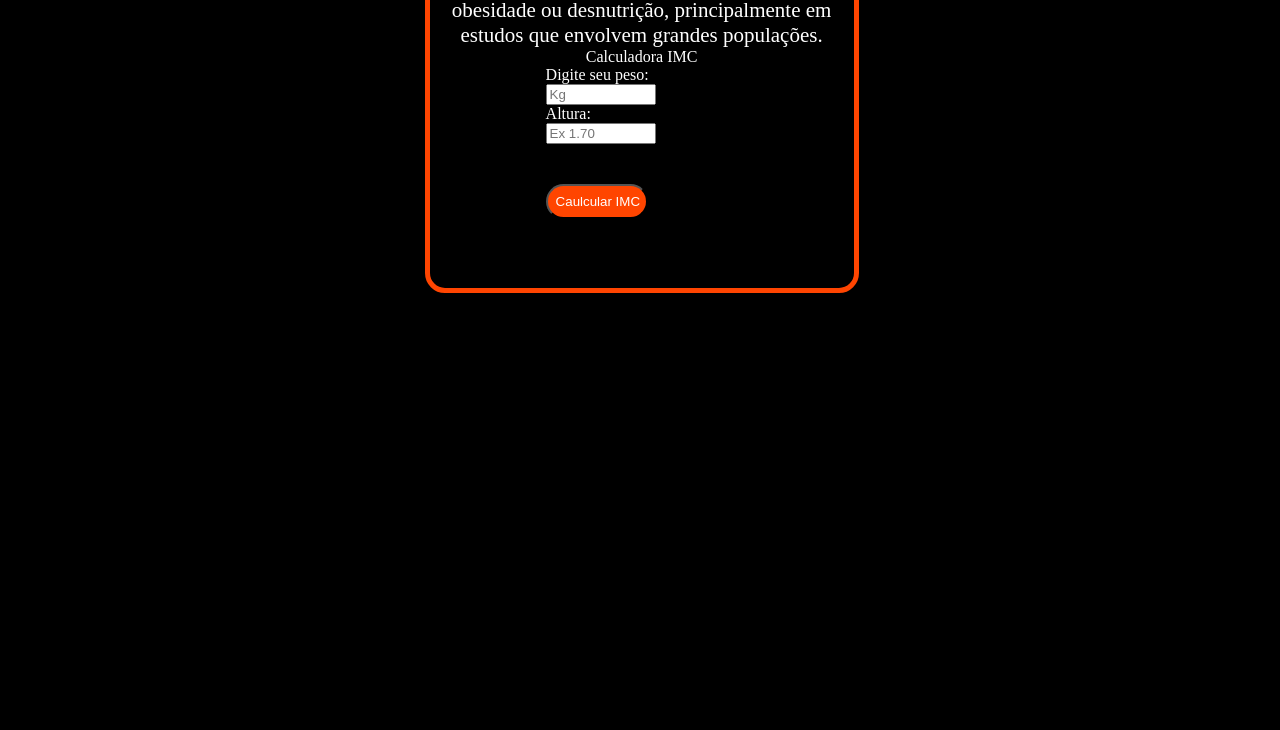
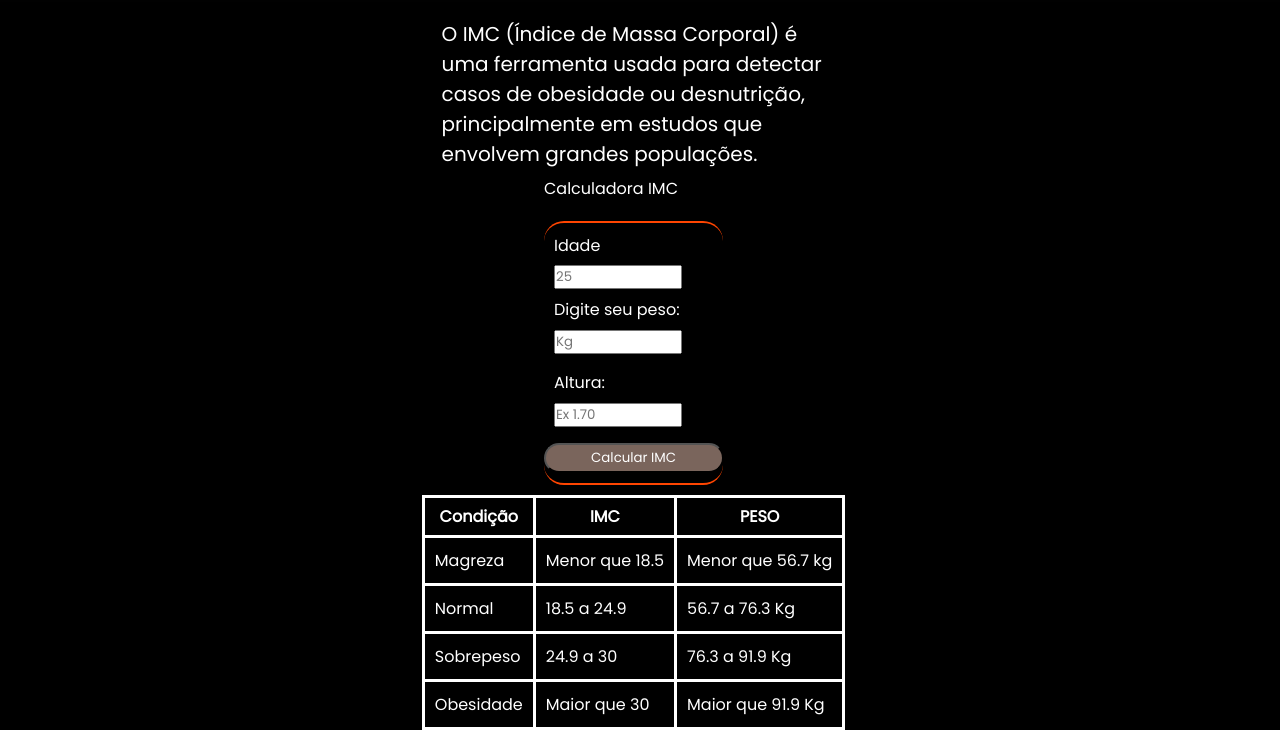
Before and after one commit to MarcusSilva98/projeto-individual, a website: page public/paravoce.html in a window 1280 px wide. Shown: the part 85-815 px from the top of the page. Drawn offline with Linux system fonts and the light colour scheme.

Commit message:
Atualização imc e Tabela

```diff
--- a/public/CSS/imc.css
+++ b/public/CSS/imc.css
@@ -1,9 +1,13 @@
+@import url('https://fonts.googleapis.com/css2?family=Poppins:wght@200&display=swap');
 body {
     background-color: black;
     color: #ffffff;
+    margin: 0;
+    font-family: 'Poppins', sans-serif;
 }
 
 .container_imc {
+    padding-top: 100px;
     display: flex;
     align-items: center;
     justify-content: space-between;
@@ -14,45 +18,76 @@ body {
 
 .box_imc {
     width: 30vw;
-    height: 40vh;
-    padding: 20px;
+    height: 60vh;
     display: flex;
     align-items: center;
-    justify-content: center;
+    justify-content: space-around;
     flex-direction: column;
-    border-radius: 20px;
-    border: 5px solid rgb(255, 69, 1);
 }
 
-.container_imc span {
-    font-size: 21px;
-    height: 16vh;
-    width: 30vw;
-    text-align: center;
+.container_imc .txt_imc {
+    font-size: 20px;
 }
 
+.calc_imc {}
+
 .btn_calcular {
-    margin-top: 40px;
-    margin-bottom: 40px;
     border-radius: 20px;
-    background-color: orangered;
+    background-color: rgb(122, 101, 92);
     color: #ffffff;
-    padding: 8px;
-    justify-content: space-between;
-    display: flex;
-    align-items: center;
+}
+
+.btn_calcular:hover {
+    background-color: rgb(255, 69, 1);
 }
 
 .input_imc {
+    padding: 10px;
     display: flex;
     flex-direction: column;
     justify-content: space-between;
-    height: 16vh;
-    width: 15vw;
+    width: 14vw;
+    height: 33vh;
+    border-top: 2px solid rgb(255, 69, 1);
+    border-bottom: 2px solid rgb(255, 69, 1);
+    border-radius: 20px;
+    margin-top: 20px;
 }
 
 .input_imc input {
     display: flex;
     align-items: center;
-    width: 8vw;
+    width: 10vw;
 }
+
+.input_idade {
+    display: flex;
+}
+
+.box_input button {
+    align-self: center;
+    height: 30px;
+    width: 180px;
+    cursor: pointer;
+}
+
+#error_peso,
+#error_altura {
+    color: red;
+    font-size: 13.5px;
+}
+
+.tabela {
+    border-spacing: 30px;
+    border-collapse: collapse;
+}
+
+.tabela th {
+    border: 3px solid #ffffff;
+    padding: 6px;
+}
+
+.tabela td {
+    border: 3px solid #ffffff;
+    padding: 10px;
+}
--- /dev/null
+++ b/public/JS/imc.js
@@ -0,0 +1,37 @@
+function calcular() {
+    error_peso.innerHTML = '';
+    error_altura.innerHTML = '';
+    var peso = Number(peso_usuario.value);
+
+    var altura_com_virgula = altura_usuario.value;
+
+    var altura = Number(altura_com_virgula.replace(',', '.'));
+
+    var imc = (peso / (altura * altura));
+
+    if (peso == 0 && altura == 0) {
+        error_peso.innerHTML = `Preenchimento obrigatório`;
+        error_altura.innerHTML = `Preenchimento obrigatório`;
+    } else if (peso == 0) {
+        error_peso.innerHTML = `Preenchimento obrigatório`;
+    } else if (altura == 0) {
+        error_altura.innerHTML = `Preenchimento obrigatório`;
+
+    } else if (altura >= 3) {
+        error_altura.innerHTML = `Por favor não se esqueça da vírgula`;
+    } else {
+
+        if (imc < 18.5 && peso < 64) {
+            resultado_imc.innerHTML = `Seu imc é de ${parseInt(imc)}, classificação: Magreza`;
+        }
+        if (imc > 18.5 && imc < 24.9 && peso > 64.6 && peso < 86.1) {
+            resultado_imc.innerHTML = `Seu imc é de ${parseInt(imc)},classificação: Normal`;
+        }
+        if (imc > 24.9 && imc < 30 && peso > 86.1 && peso < 103.8) {
+            resultado_imc.innerHTML = `Seu imc é de ${parseInt(imc)},classificação: Sobrepeso`;
+        } else {
+            resultado_imc.innerHTML = `Seu imc é de ${parseInt(imc)},classificação: Obesidade`;
+        }
+
+    }
+}
--- a/public/paravoce.html
+++ b/public/paravoce.html
@@ -5,73 +5,97 @@
     <meta charset="UTF-8">
     <meta name="viewport" content="width=device-width, initial-scale=1.0">
     <link rel="stylesheet" href="CSS/imc.css">
+    <link rel="stylesheet" href="CSS/menu.css">
+    <link rel="stylesheet" href="CSS/style.css">
+    <script src="JS/imc.js"></script>
     <title>De olho na saúde</title>
 </head>
 
 <body>
+    <header class="container_menu">
+        <nav>
+            <h1 class="fitness"><a href="index.html"><span>Fit</span>ness</a></h1>
+            <ul>
+                <li><a href="#">Home</a></li>
+                <li><a href="formulario.html">Login</a></li>
+                <li><a href="#">Sobre mim</a></li>
+                <li><a href="paravoce.html">Para você</a></li>
+                <li><a href="#">Contact</a></li>
+
+
+            </ul>
+        </nav>
+    </header>
     <div class="container_imc">
         <div class="box_imc">
-            <span>
+            <span class="txt_imc">
                     O IMC (Índice de Massa Corporal) é uma ferramenta usada para detectar casos de obesidade ou desnutrição, principalmente em estudos que envolvem grandes populações.
             </span>
+            <div class="box_input">
                 <div class="calc_imc">
                     Calculadora IMC
                 </div>
 
+
                 <div class="input_imc">
-                Digite seu peso: <input type="text" required placeholder="Kg" id="peso_usuario">
+
+
+                    <span>Idade</span>
+                    <div class="input_idade"> <input type="text" required placeholder="25" id="idade_usuario">
+                    </div>
+                    <span class="input_peso">Digite seu peso:</span> <input type="text" required placeholder="Kg" id="peso_usuario">
                     <div id="error_peso">
 
                     </div>
 
-                Altura: <input type="text" required placeholder="Ex 1.70" id="altura_usuario">
+                    <span class="input_altura">Altura:</span> <input type="text" required placeholder="Ex 1.70" id="altura_usuario">
                     <div id="error_altura">
 
                     </div>
-                <input type="submit" onclick="calcular()" class="btn_calcular" value="Caulcular IMC">
+                    <button type="submit" onclick="calcular()" class="btn_calcular">Calcular IMC</button>
                 </div>
-            <span id="resultado_imc"></span>
             </div>
+
+
+
+            <div id="resultado_imc"></div>
+        </div>
+        <table class="tabela">
+            <thead>
+                <tr class="linha_titulo">
+                    <th>Condição</th>
+                    <th>IMC</th>
+                    <th>PESO</th>
+                </tr>
+            </thead>
+            <tbody>
+                <tr id="magreza" class="linha_body">
+                    <td>Magreza</td>
+                    <td> Menor que 18.5</td>
+                    <td>Menor que 56.7 kg</td>
+                </tr>
+                <tr id="normal">
+                    <td>Normal</td>
+                    <td>18.5 a 24.9</td>
+                    <td>56.7 a 76.3 Kg</td>
+                </tr>
+                <tr id="sobrepeso">
+                    <td>Sobrepeso</td>
+                    <td>24.9 a 30 </td>
+                    <td>76.3 a 91.9 Kg
+                    </td>
+                </tr>
+                <tr id="obesidade">
+                    <td>Obesidade</td>
+                    <td> Maior que 30 </td>
+                    <td> Maior que 91.9 Kg
+                    </td>
+                </tr>
+            </tbody>
+        </table>
     </div>
 </body>
 
 </html>
 <script>
-    function calcular() {
-        error_peso.innerHTML = '';
-        error_altura.innerHTML = '';
-        var peso = Number(peso_usuario.value);
-
-        var altura_com_virgula = altura_usuario.value;
-
-        var altura = Number(altura_com_virgula.replace(',', '.'));
-
-        var imc = (peso / (altura * altura));
-
-        if (peso == 0 && altura == 0) {
-            error_peso.innerHTML = `Preenchimento obrigatório`;
-            error_altura.innerHTML = `Preenchimento obrigatório`;
-        } else if (peso == 0) {
-            error_peso.innerHTML = `Preenchimento obrigatório`;
-        } else if (altura == 0) {
-            error_altura.innerHTML = `Preenchimento obrigatório`;
-
-        } else if (altura >= 3) {
-            error_altura.innerHTML = `Por favor não se esqueça da vírgula`;
-        } else {
-
-            if (imc < 17.2 && peso < 55.7) {
-                resultado_imc.innerHTML = `Seu imc é de ${parseInt(imc)}, classificação: Magreza`;
-            }
-            if (imc > 17.2 && imc < 24.6 && peso > 55.6 && peso < 79.5) {
-                resultado_imc.innerHTML = `Seu imc é de ${parseInt(imc)},classificação: Normal`;
-            }
-            if (imc > 24.6 && imc < 28 && peso > 79.5 && peso < 90.7) {
-                resultado_imc.innerHTML = `Seu imc é de ${parseInt(imc)},classificação: Sobrepeso`;
-            } else {
-                resultado_imc.innerHTML = `Seu imc é de ${parseInt(imc)},classificação: Obesidade`;
-            }
-
-        }
-    }
 </script>
```
Also changed, not shown: public/JS/valid_form.js (added, +67 -0 lines), public/formulario.html (added, +85 -0 lines), public/index.html (+1 -119 lines). Lines whose indentation alone changed are shown as unchanged.
